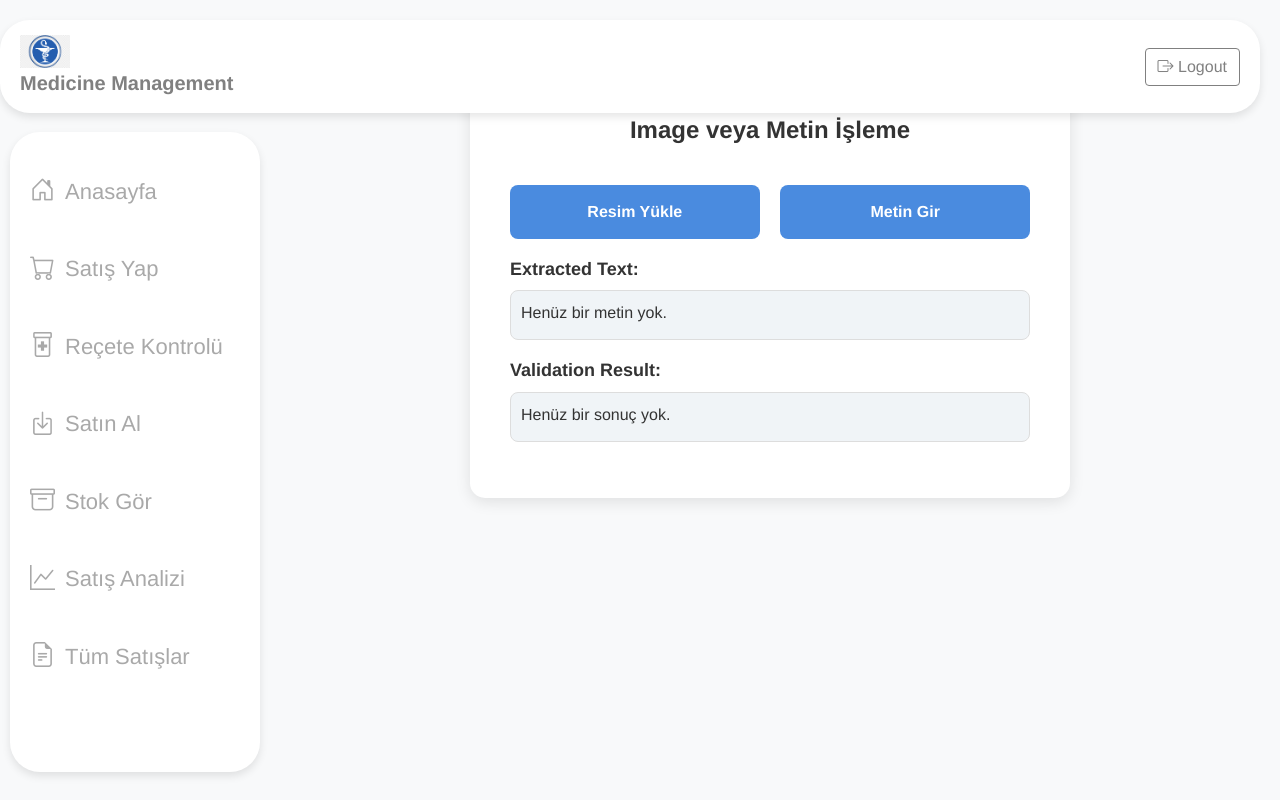
After one commit to melisaAkel/eczanem_takip_nlp_project, a Flask app: page /image_process in a window 1280 px wide. The commit adds this page. Run offline with Flask 2, Linux system fonts and the light colour scheme; parts of the project's set-up code (start-up, migrations or seed data) failed here and were passed over; some libraries are stand-ins or nearby versions.

Commit message:
ai connected

```diff
--- a/eczanem_takip/requirements.txt
+++ b/eczanem_takip/requirements.txt
@@ -9,3 +9,5 @@ flask-cors==3.0.10
 pytesseract==0.3.10
 opencv-python==4.5.3.56
 Pillow==8.3.1
+fuzzywuzzy==0.18.0
+openai==0.27.2
--- a/eczanem_takip/routes.py
+++ b/eczanem_takip/routes.py
@@ -12,6 +12,9 @@ def login_required(f):
     return wrap
 
 
+@route_bp.route('/image_process')
+def image_process():
+    return render_template('process_image.html')
 
 @route_bp.route('/view_sales')
 @login_required
--- /dev/null
+++ b/eczanem_takip/templates/process_image.html
@@ -0,0 +1,212 @@
+{% extends 'layout.html' %}
+
+{% block title %}Process Image or Text{% endblock %}
+
+{% block styles %}
+<style>
+    .upload-container {
+        background: #ffffff;
+        padding: 40px;
+        border-radius: 15px;
+        box-shadow: 0 4px 15px rgba(0, 0, 0, 0.1);
+        max-width: 600px;
+        margin: 0 auto;
+        text-align: center;
+    }
+
+    .upload-container h1 {
+        color: #333;
+        margin-bottom: 20px;
+        font-size: 24px;
+        font-weight: 700;
+    }
+
+    .upload-container input[type="file"],
+    .upload-container textarea {
+        margin: 20px 0;
+        padding: 10px;
+        font-size: 16px;
+        border-radius: 8px;
+        border: 1px solid #ddd;
+        width: 100%;
+    }
+
+    .upload-container button {
+        background: #4A8BDF;
+        color: #fff;
+        border: none;
+        padding: 15px;
+        border-radius: 8px;
+        cursor: pointer;
+        font-size: 16px;
+        font-weight: 600;
+        width: 100%;
+        margin-top: 20px;
+    }
+
+    .upload-container button:hover {
+        background: #69bff8;
+    }
+
+    .result-container {
+        margin-top: 20px;
+        font-size: 16px;
+        color: #333;
+        text-align: left;
+    }
+
+    .result-container h3 {
+        font-size: 18px;
+        font-weight: bold;
+        margin-bottom: 10px;
+    }
+
+    .result-container p {
+        background-color: #f0f4f7;
+        padding: 10px;
+        border-radius: 8px;
+        border: 1px solid #ddd;
+        min-height: 50px;
+    }
+
+    .toggle-input {
+        display: flex;
+        justify-content: space-between;
+        margin-top: 20px;
+    }
+
+    .toggle-input button {
+        width: 48%;
+    }
+</style>
+{% endblock %}
+
+{% block content %}
+<div class="upload-container">
+    <h1>Image veya Metin İşleme</h1>
+    <div class="toggle-input">
+        <button id="useImageButton">Resim Yükle</button>
+        <button id="useTextButton">Metin Gir</button>
+    </div>
+    <form id="imageForm" style="display: none;">
+        <input type="file" id="imageFile" accept="image/*">
+        <button type="submit">Resmi Gönder</button>
+    </form>
+    <form id="textForm" style="display: none;">
+        <textarea id="manualText" rows="6" placeholder="Metni buraya girin..."></textarea>
+        <button type="submit">Metni Gönder</button>
+    </form>
+    <div class="result-container" id="extractedTextContainer">
+        <h3>Extracted Text:</h3>
+        <p id="extractedText">Henüz bir metin yok.</p>
+    </div>
+    <div class="result-container" id="validationResultContainer">
+        <h3>Validation Result:</h3>
+        <p id="validationMessage">Henüz bir sonuç yok.</p>
+    </div>
+</div>
+{% endblock %}
+
+{% block scripts %}
+<script>
+    document.getElementById('useImageButton').addEventListener('click', function() {
+        document.getElementById('imageForm').style.display = 'block';
+        document.getElementById('textForm').style.display = 'none';
+    });
+
+    document.getElementById('useTextButton').addEventListener('click', function() {
+        document.getElementById('textForm').style.display = 'block';
+        document.getElementById('imageForm').style.display = 'none';
+    });
+
+    // Handle image form submission
+    document.getElementById('imageForm').addEventListener('submit', async function(event) {
+        event.preventDefault();
+
+        const fileInput = document.getElementById('imageFile');
+        const file = fileInput.files[0];
+        if (!file) {
+            alert('Lütfen bir resim yükleyin.');
+            return;
+        }
+
+        const formData = new FormData();
+        formData.append('file', file);
+
+        try {
+            const response = await fetch('http://localhost:5000/api/image/process_image', {
+                method: 'POST',
+                body: formData
+            });
+
+            const result = await response.json();
+            if (response.ok) {
+                document.getElementById('extractedText').innerText = result.ExtractedText || 'Metin bulunamadı.';
+
+                // Validate extracted text directly
+                await validateExtractedText(result.ExtractedText);
+            } else {
+                document.getElementById('extractedText').innerText = 'Resim işleme başarısız oldu: ' + result.error;
+            }
+        } catch (error) {
+            alert('Bir hata oluştu: ' + error.message);
+        }
+    });
+
+    // Handle text form submission
+    document.getElementById('textForm').addEventListener('submit', async function(event) {
+        event.preventDefault();
+
+        const manualText = document.getElementById('manualText').value.trim();
+        if (!manualText) {
+            alert('Lütfen bir metin girin.');
+            return;
+        }
+
+        try {
+            // Set the extracted text manually in the session
+            const response = await fetch('http://localhost:5000/api/image/set_extracted_text', {
+                method: 'POST',
+                headers: {
+                    'Content-Type': 'application/json'
+                },
+                body: JSON.stringify({ extracted_text: manualText })
+            });
+
+            const result = await response.json();
+            if (response.ok) {
+                document.getElementById('extractedText').innerText = manualText || 'Metin bulunamadı.';
+
+                // Validate manually provided text directly
+                await validateExtractedText(manualText);
+            } else {
+                document.getElementById('extractedText').innerText = 'Metin işleme başarısız oldu: ' + result.error;
+            }
+        } catch (error) {
+            alert('Bir hata oluştu: ' + error.message);
+        }
+    });
+
+    // Function to validate extracted text
+    async function validateExtractedText(text) {
+        try {
+            const validationResponse = await fetch('http://localhost:5000/api/image/validate_report', {
+                method: 'POST',
+                headers: {
+                    'Content-Type': 'application/json',
+                },
+                body: JSON.stringify({ extracted_text: text })
+            });
+
+            const validationResult = await validationResponse.json();
+            if (validationResponse.ok) {
+                document.getElementById('validationMessage').innerText = validationResult.message || 'Doğrulama sonucu bulunamadı.';
+            } else {
+                document.getElementById('validationMessage').innerText = 'Doğrulama başarısız oldu.';
+            }
+        } catch (error) {
+            alert('Bir hata oluştu: ' + error.message);
+        }
+    }
+</script>
+{% endblock %}
--- a/eczanem_takip/templates/sidebar.html
+++ b/eczanem_takip/templates/sidebar.html
@@ -5,6 +5,9 @@
     </a>
     <a href="{{ url_for('route.sale_medicine') }}">
         <i class="bi bi-cart"></i> Satış Yap
+    </a>
+    <a href="{{ url_for('route.image_process') }}">
+        <i class="bi bi-prescription2"></i></i> Reçete Kontrolü
     </a>
     <a href="{{ url_for('route.add_stock_p') }}">
         <i class="bi bi-box-arrow-in-down"></i> Satın Al
```
Also changed, not shown: eczanem_takip/process_image.py (+115 -31 lines), 2 other files.
